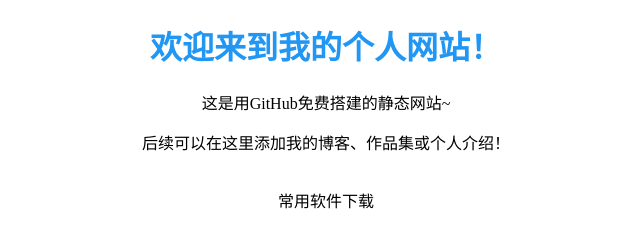
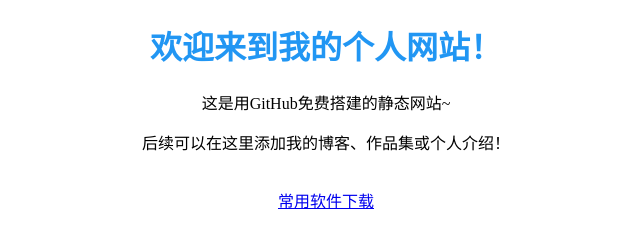
Before and after one commit to Wang-738B/Wang-738B.gethub.io, a plain HTML site: page index.html in a window 1280 px wide. Shown: the part 328-576 px from the top of the page, without its empty margins (314-954 px from the left). Drawn offline with Linux system fonts and the light colour scheme.

Commit message:
Update index.html

```diff
--- a/index.html
+++ b/index.html
@@ -19,6 +19,6 @@
     <p>这是用GitHub免费搭建的静态网站~</p>
     <p>后续可以在这里添加我的博客、作品集或个人介绍！</p>
     <br>
-    <a herf = "pages/downloads">常用软件下载</a>
+    <a href = "pages/downloads.html">常用软件下载</a>
 </body>
 </html>
```
